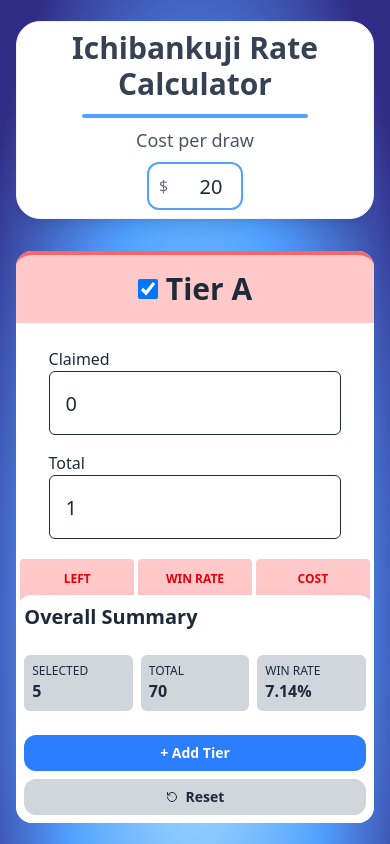
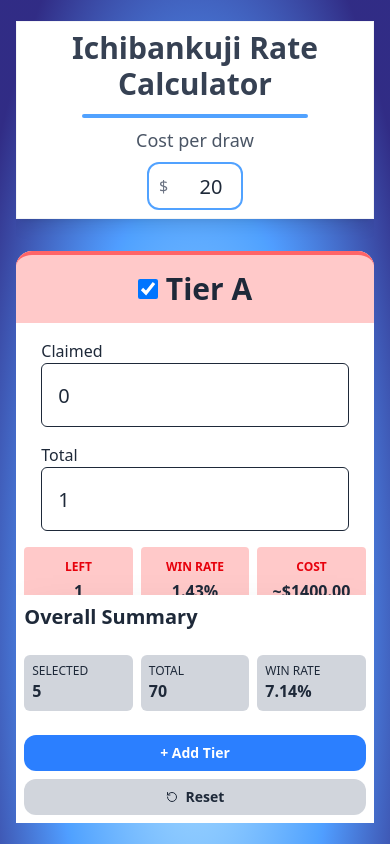
Before and after one commit to andy02chen/ichibankuji_calculator, a React (Vite) app: page / in a window 390 px wide. Built offline with nearby package versions, Linux system fonts and the light colour scheme.

Commit message:
some UI fixes

```diff
--- a/src/App.tsx
+++ b/src/App.tsx
@@ -4,7 +4,7 @@ function App() {
   return (
     <div className="min-h-screen w-screen flex items-center justify-center
     bg-radial-[at_50%_75%] from-sky-200 via-blue-400 to-indigo-900 to-90% text-gray-800">
-      <div className="rounded-2xl overflow-auto max-h-[95vh] sm:max-h-[80vh] w-11/12 sm:w-5/6 max-w-[95vw] sm:max-w-[75vw] select-none">
+      <div className="overflow-auto max-h-[95vh] sm:max-h-[80vh] w-11/12 sm:w-5/6 max-w-[95vw] sm:max-w-[75vw] select-none">
         <Rates />
       </div>
     </div>
--- a/src/components/Prizes.tsx
+++ b/src/components/Prizes.tsx
@@ -137,7 +137,7 @@ export default function Prizes({
                 }
               </div>
             </div>
-            <div className="p-4 text-left">
+            <div className="p-2 sm:p-4 text-left">
               <div className="flex flex-col items-center justify-center gap-4 w-full">
                 <div className="w-[90%]">
                   <h1>
@@ -190,7 +190,7 @@ export default function Prizes({
               </div>
             </div>
 
-            <div className={`bg-white p-1 grid grid-cols-3 gap-1 lg:gap-4 lg:p-4 rounded-md`}>
+            <div className={`bg-white p-2 grid grid-cols-3 gap-2 lg:gap-4 lg:p-4 rounded-b-2xl`}>
               {['LEFT', 'WIN RATE', 'COST'].map((label) => (
                 <div
                   key={label}
--- a/src/components/Rates.tsx
+++ b/src/components/Rates.tsx
@@ -109,7 +109,7 @@ export default function Rates() {
 
   return(
     <div className="text-center flex flex-col">
-      <div className="sticky top-0 z-10 p-2 lg:p-6 shadow-lg rounded-3xl bg-white
+      <div className="sticky top-0 z-10 p-2 lg:p-6 shadow-lg sm:rounded-xl bg-white
       backdrop-blur-sm border border-gray-100">
         <h1 className="text-3xl font-bold text-gray-700 mb-2 lg:mb-6 text-center">
           Ichibankuji Rate Calculator
@@ -147,7 +147,7 @@ export default function Rates() {
         />
       </div>
 
-      <div className="sticky bottom-0 z-10 p-2 sm:p-4 bg-white shadow-2xl rounded-2xl text-left overflow-x-hidden
+      <div className="sticky bottom-0 z-10 p-2 sm:p-4 bg-white shadow-2xl sm:rounded-xl text-left overflow-x-hidden
       flex flex-col gap-4">
         <h1 className="font-bold text-xl sm:text-4xl mb-2 sm:mb-0">
           Overall Summary
```
